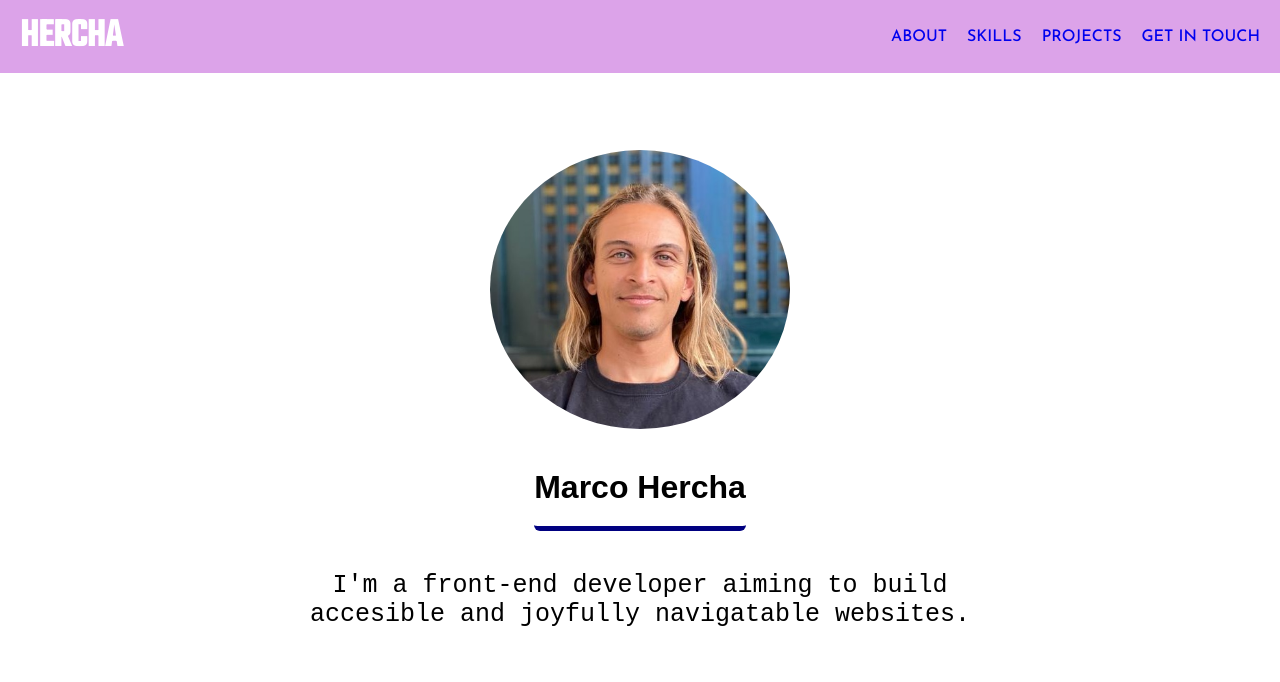
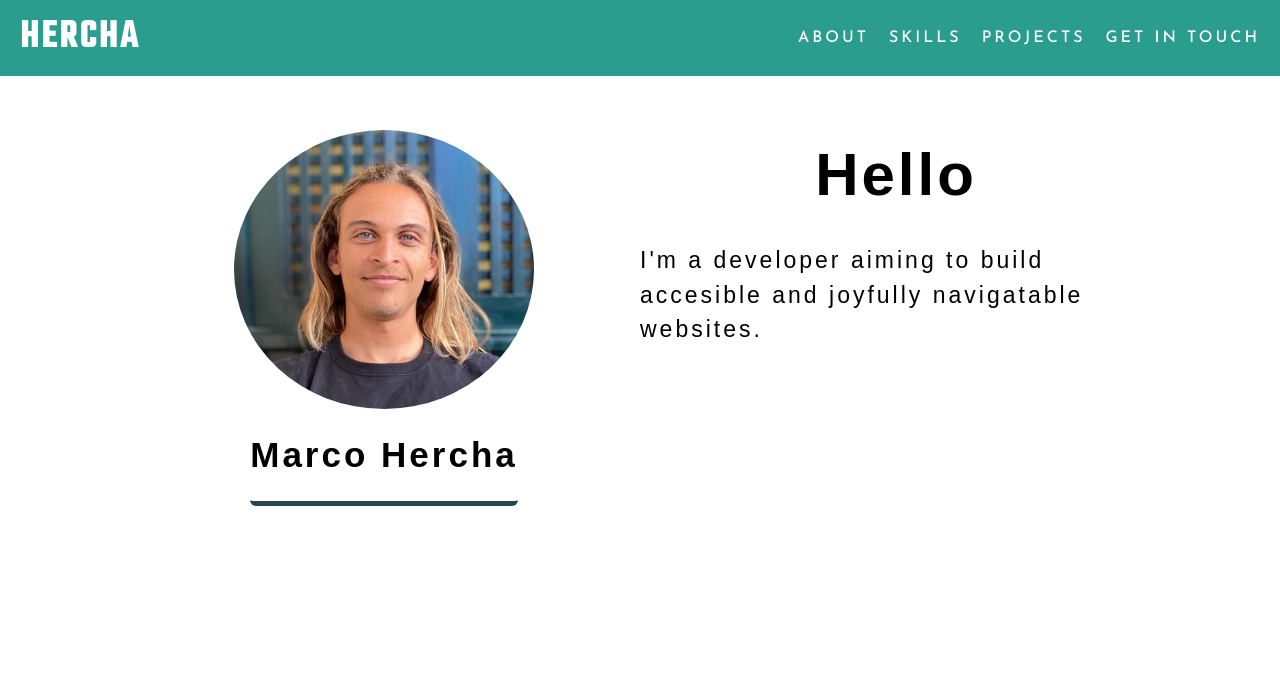
Before and after one commit to Marhercha/marcohercha.github.io, a plain HTML site: page index.html in a window 1280 px wide. Drawn offline with Linux system fonts and the light colour scheme.

Commit message:
Redesign of profile card

```diff
--- a/index.html
+++ b/index.html
@@ -11,21 +11,24 @@
             <div>
                 <a class="logo" href="#">HERCHA</a>
             </div>
-            <div >
+            <nav>
                 <ul class="navbar">
                     <li><a href="#">ABOUT</a></li>
                     <li><a href="#">SKILLS</a></li>
                     <li><a href="#">PROJECTS</a></li>
                     <li><a href="#">GET IN TOUCH</a></li>
                 </ul>
-            </div>
+            </nav>
         </header>
-        <main>
-            <div class="intro">
-                <img class="pic" class="profile" src="profile.jpg" alt="Profile picture">
-                <h1 class="profile" id="name">Marco Hercha</h1>
-                <p class="profile" id="description">I'm a front-end developer aiming to build <br>accesible and joyfully navigatable websites.</p>
-            </div>
+        <main class="intro">
+            <section class="left">
+                <img id="pic" src="profile.jpg" alt="Profile picture">
+                <h1  id="name">Marco Hercha</h1>
+            </section>
+            <section class="right">
+                <h2 id="hello">Hello</h2>
+                <p id="text">I'm a developer aiming to build accesible and joyfully navigatable websites.</p>
+            </section>
         </main>
         <footer>
 
--- a/style.css
+++ b/style.css
@@ -1,9 +1,12 @@
 body {
-
-    font-family: sans-serif;
+    margin: 0;
+    font-family: 'Arial', 'Josefin Sans', sans-serif;
+    letter-spacing: 3px;
+    line-height: 1.5;
 }
 a {
     text-decoration: none;
+    color: white;
 }
 ul {
     list-style-type: none;
@@ -17,22 +20,21 @@ p {
 /* Nav bar */
 
 header {
-    position: absolute;
+    position: fixed;
+    top: 0;
     left: 0;
-    top: 0;
     right: 0;
     padding: 8px 10px;
     display: flex;
     align-items: center;
     justify-content: space-between;
-    background-color: #DCA3E9;
+    background-color: #2a9d8f;
+    color: black;
     font-family: 'Josefin Sans', sans-serif;
 }
 
 .logo {
     color: white;
-    font
-    display: inline-block;
     padding: 0 10px;
     font-family: 'Teko';
     font-weight: 800;
@@ -41,42 +43,60 @@ header {
 
 .navbar {
     display: flex;
-    color: black;
-    flex-direction: row;
     font-weight: 550;
 }
 
-
+* {
+    box-sizing: border-box;
+}
 /* Content */
 
 .intro {
-    margin-top: 100px;
+    margin: 130px auto;
+    display: flex;
+    align-items: flex-center;
+    justify-content: center;
+    background-color: white;
+    width: 80%;
+}
+
+.left {
+    display: flex;
+    flex-direction: column;
+    justify-content: space-between;
+    align-items: center;
+    width: 50%;
+
+}
+#pic #name {
+}
+#pic {
+    width: 300px;
+    border-radius: 50%;
+}
+#name {
+    margin: 0;
+    padding: 20px 0;
+    text-align: center;
+    font-size: 35px;
+    font-weight: 600;
+    border-bottom: 5px solid #264653;
+    border-radius: 6px;
+}
+.right {
     display: flex;
     flex-direction: column;
     align-items: center;
-    justify-content: flex-end;
-    background-color: white;
-    padding: 30px 0;
-
+    font-size: 23px;
+    text-align: left;
+    width: 50%;
 }
-.pic {
-    width: 300px;
-    border-radius: 50%;
-    padding: 20px 0;
+#hello {
+    margin: 0;
+    font-size: 60px;
+    font-weight: 700;
 }
-.profile {
-    padding: 0px;
-    margin: 20px 0;
-    background-color;
+#text {
+    text-align: left;
+    padding-left: 0px;
 }
-#name {
-    padding-bottom: 20px;
-    border-bottom: 5px solid navy;
-    border-radius: 6px;
-
-}
-#description {
-    align-items: center;
-    font-family: 'Courier New', Courier, monospace;
-    font-size: 25px;
-}
```
